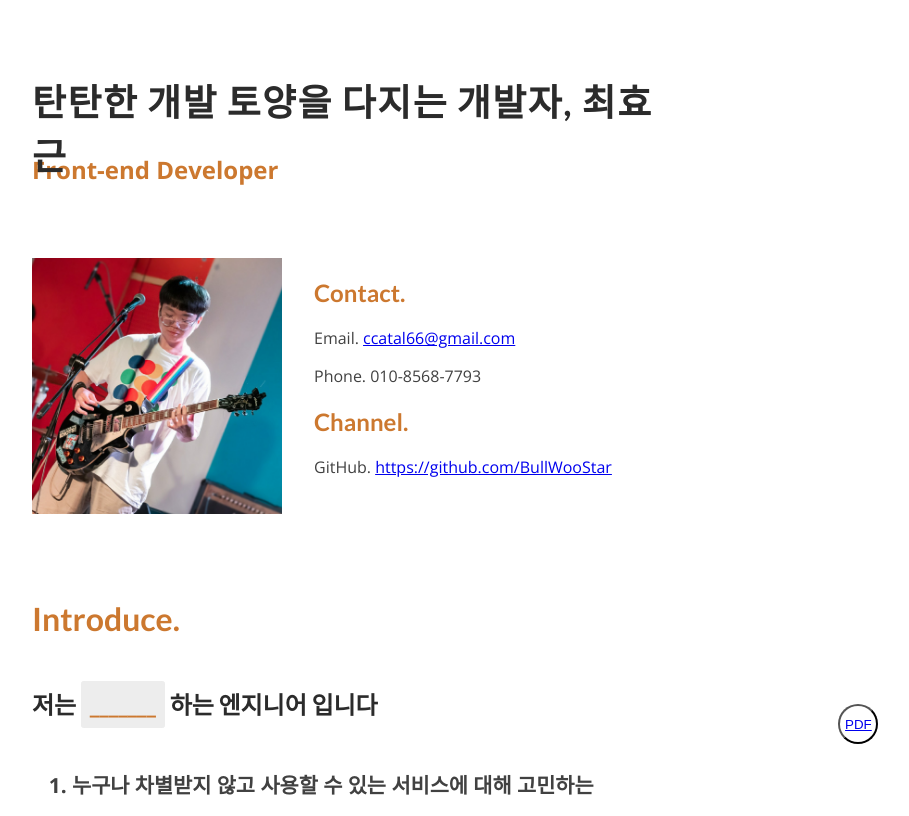
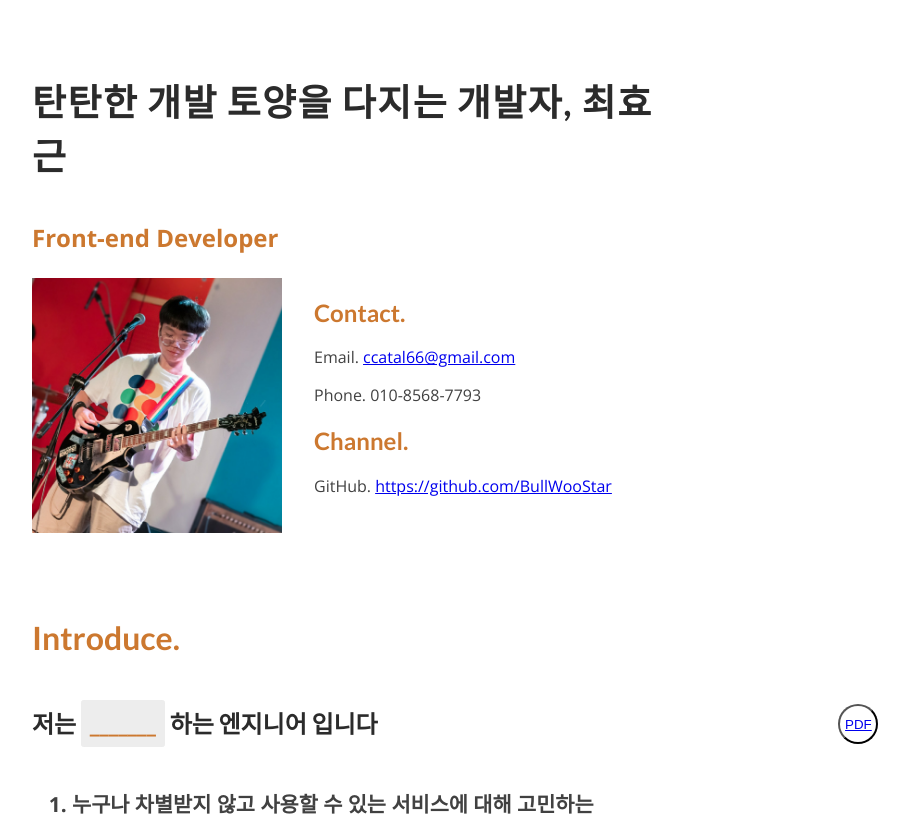
Before and after one commit to BullWooStar/my-resume, a Next.js app: page / in a window 1280 px wide. Shown: the top 816 px of the page, without its empty margins (288-1197 px from the left). Built offline with nearby package versions, Linux system fonts and the light colour scheme.

Commit message:
style 수정

```diff
--- a/styles/Header.module.css
+++ b/styles/Header.module.css
@@ -3,7 +3,7 @@
   font-size: 2.3rem;
   font-weight: 900;
   letter-spacing: 0.1rem;
-  height: 2rem;
+  margin-bottom: 1rem;
 }
 @keyframes scale {
   100% {
@@ -112,7 +112,7 @@
 
 .specialist {
   color: rgb(204, 120, 47);
-  padding-bottom: 3rem;
+
   font-size: 1.5rem;
   font-weight: bold;
 }
```
